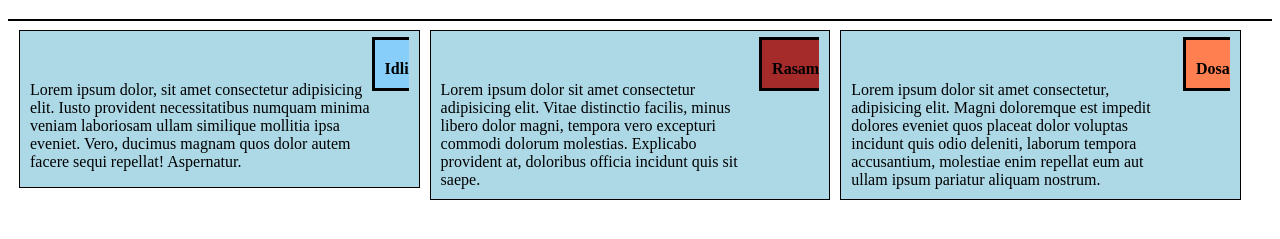
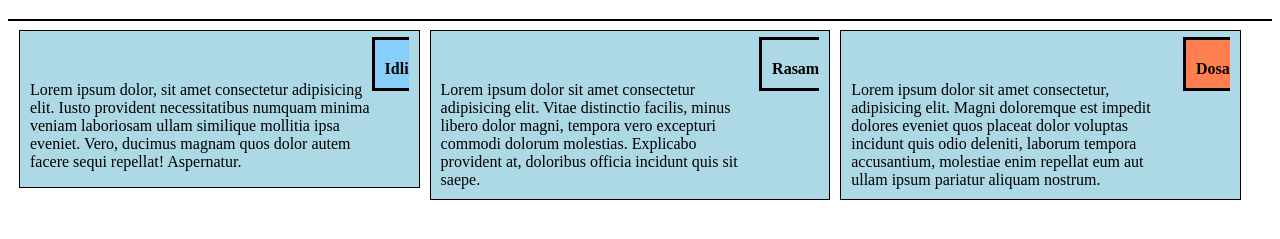
Before and after one commit to Rohan-Sudagar/coursera-mod2, a plain HTML site: page mod2_test/index.html in a window 1280 px wide. Shown: the part 61-300 px from the top of the page. Drawn offline with Linux system fonts and the light colour scheme.

Commit message:
Update coursera.css

```diff
--- a/mod2_test/css/coursera.css
+++ b/mod2_test/css/coursera.css
@@ -46,7 +46,7 @@
 border-top: 3px solid black;
 border-left: 3px solid black;
 border-bottom: 3px solid black;
-background-color: brown;
+background-color: coocher;
 padding: 20px 0px 10px 10px;
 position: relative;
 top: -65px;
```
